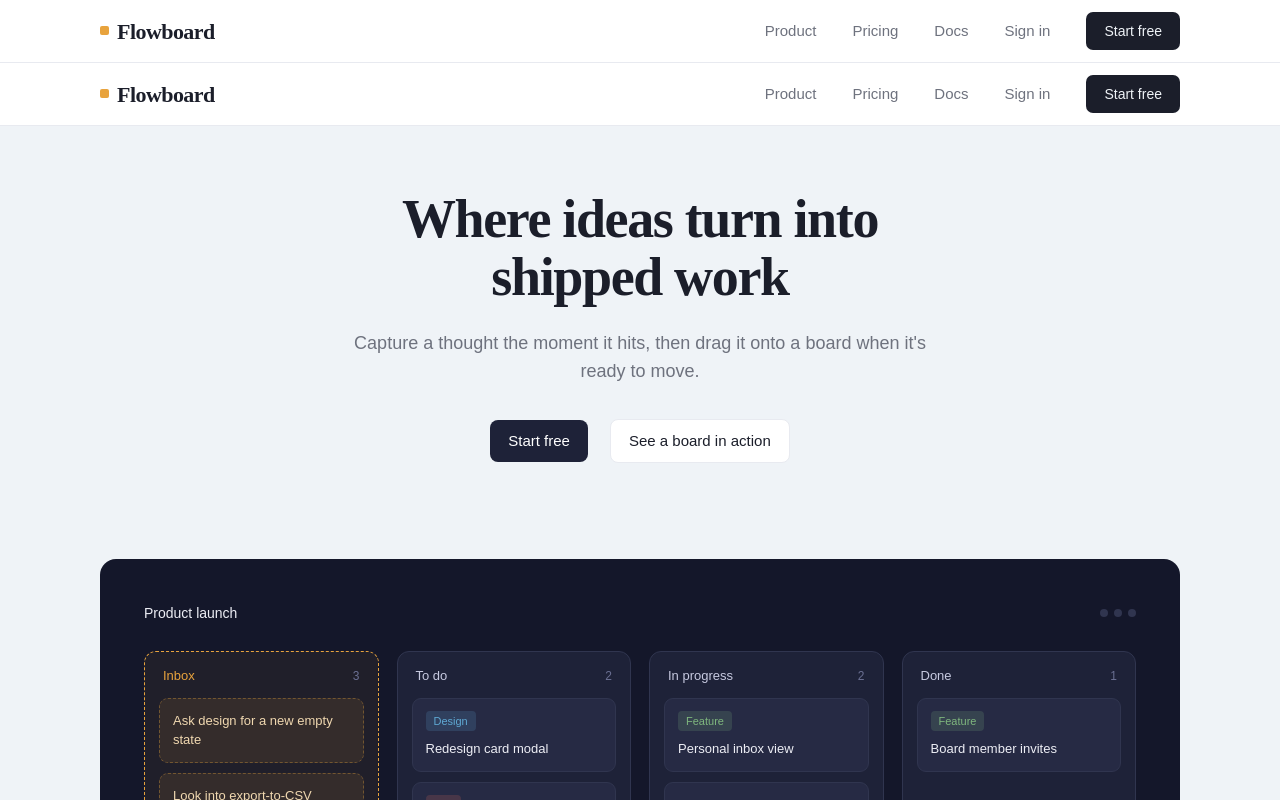
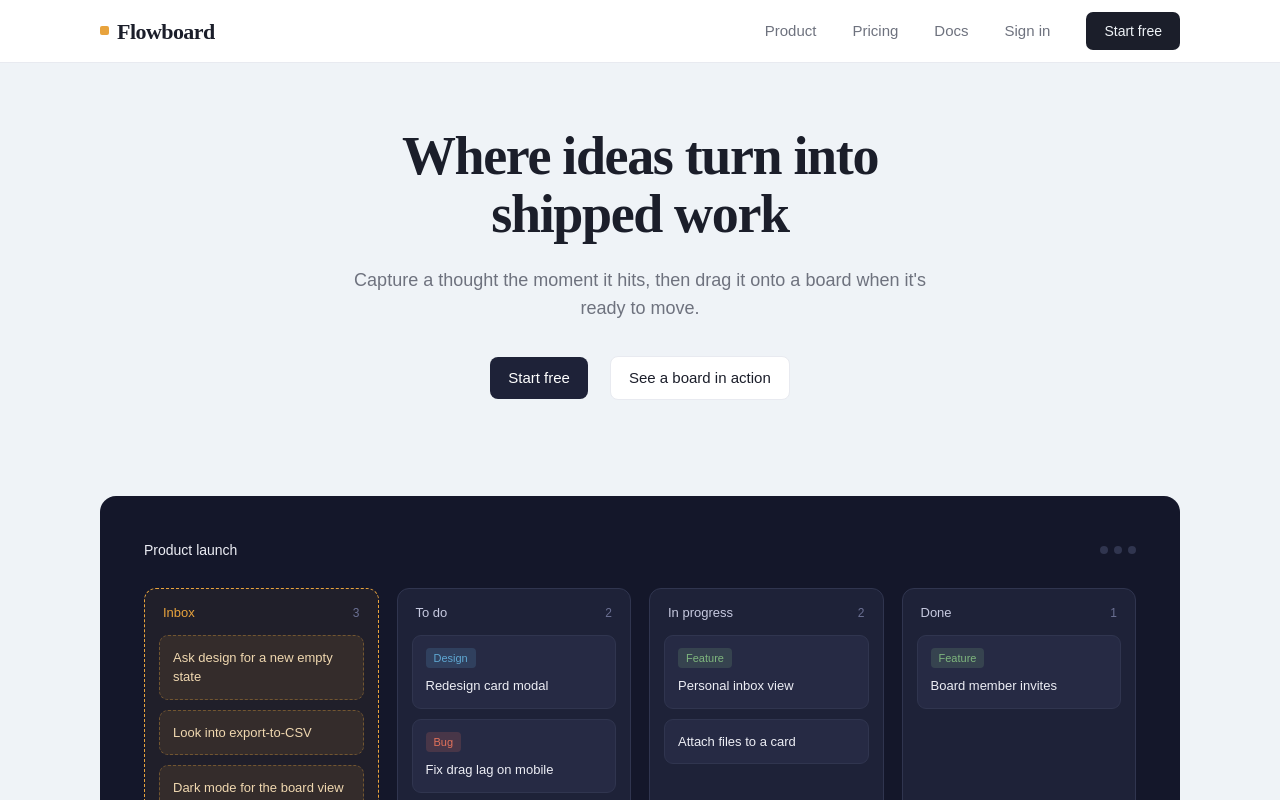
Before and after one commit to sahrishmubarik/Flowboard, a Next.js app: page / in a window 1280 px wide. Shown: the top 800 px of the page. Built offline with nearby package versions, Linux system fonts and the light colour scheme.

Commit message:
refactor: update root layout

```diff
--- a/src/app/layout.tsx
+++ b/src/app/layout.tsx
@@ -3,8 +3,7 @@
 import type { Metadata } from "next";
 import { Geist, Geist_Mono } from "next/font/google";
 import "./globals.css";
-import Header from "@/components/Header";
-import Footer from  "@/components/Footer";
+
 import QueryProvider from "@/components/QueryProvider";
 import { ToastProvider } from "@/components/ui/ToastProvider";
 const geistSans = Geist({
@@ -34,16 +33,16 @@ export default function RootLayout({ children }: LayoutProps<"/">) {
 
        <body className="min-h-full flex flex-col">
         <div className="flex min-h-screen flex-col">
-       <Header />
+
       {/* Wrap children so all pages have access to React Query hooks */}
-     <main className="flex-1">
+
         <ToastProvider>
         <QueryProvider>
           {children}
           </QueryProvider>
            </ToastProvider>
-     </main>
-       <Footer />
+
+
        </div>
        </body>
     </html>
```
